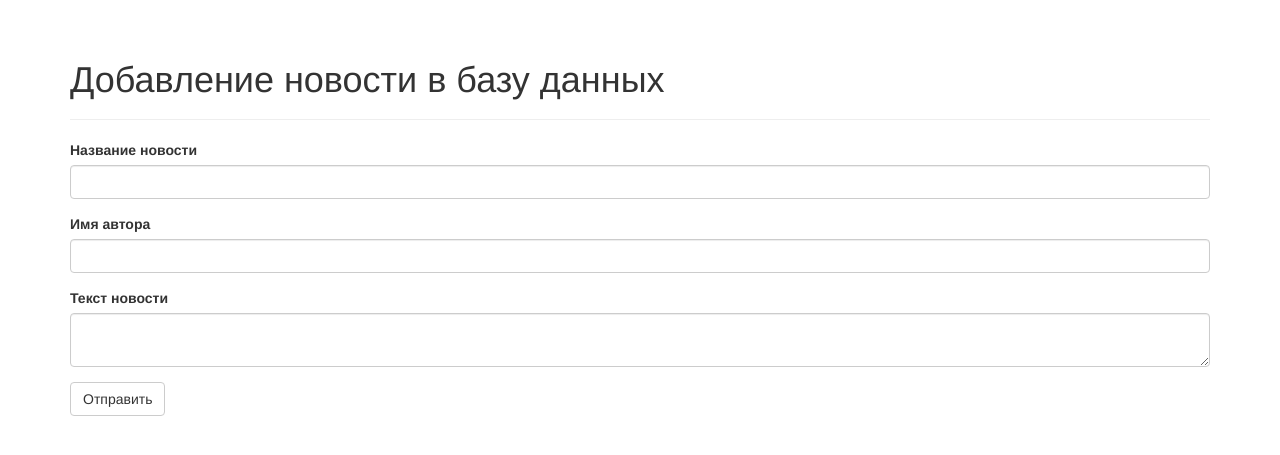
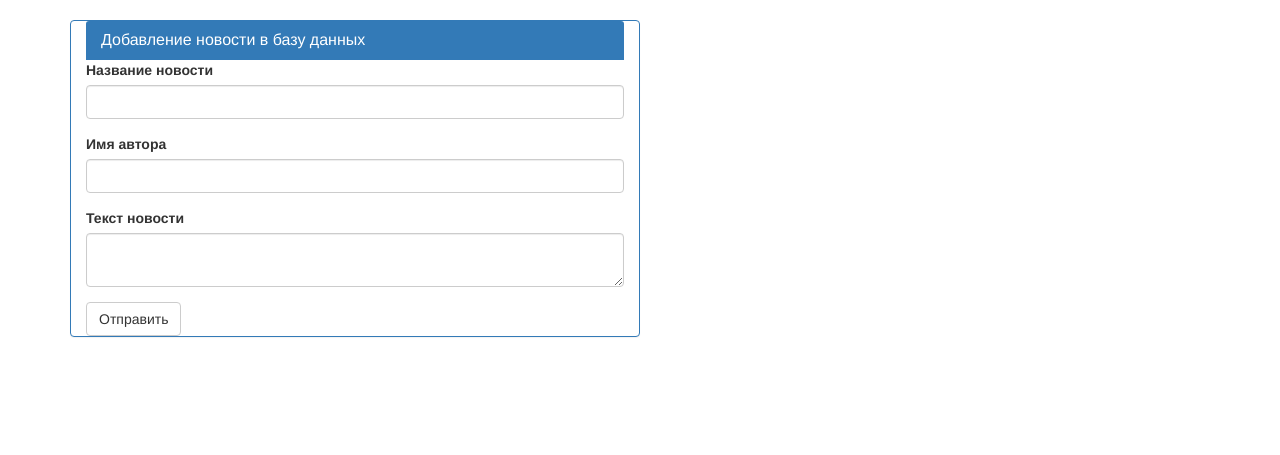
Before and after one commit to idisin91/flask_mpei, a Flask app: page /addnews in a window 1280 px wide. Shown: the part 52-507 px from the top of the page. Run offline with Flask 2, Linux system fonts and the light colour scheme; some libraries are stand-ins or nearby versions.

Commit message:
osx fixes

```diff
--- a/app/templates/addnews.html
+++ b/app/templates/addnews.html
@@ -4,8 +4,10 @@
 {% block title %}Добавить пользователя{% endblock %}
 
 {% block page_content %}
-<div class="page-header">
-    <h1>Добавление новости в базу данных</h1>
-</div>
-{{ wtf.quick_form(form) }}
+    <article class="panel panel-primary col-md-6 align-center">
+    <div class="panel-heading">
+         <h2 class="panel-title">Добавление новости в базу данных</h2>
+     </div>
+        {{ wtf.quick_form(form) }}
+    </article>
 {% endblock %}
--- a/app/templates/adduser.html
+++ b/app/templates/adduser.html
@@ -4,7 +4,7 @@
 {% block title %}Добавить пользователя{% endblock %}
 
 {% block page_content %}
-    <article class="panel panel-primary col-md-7 align-center">
+    <article class="panel panel-primary col-md-6 align-center">
     <p> </p>
      <div class="panel-heading">
          <h2 class="panel-title">Добавление пользователя в базу данных</h2>
```
